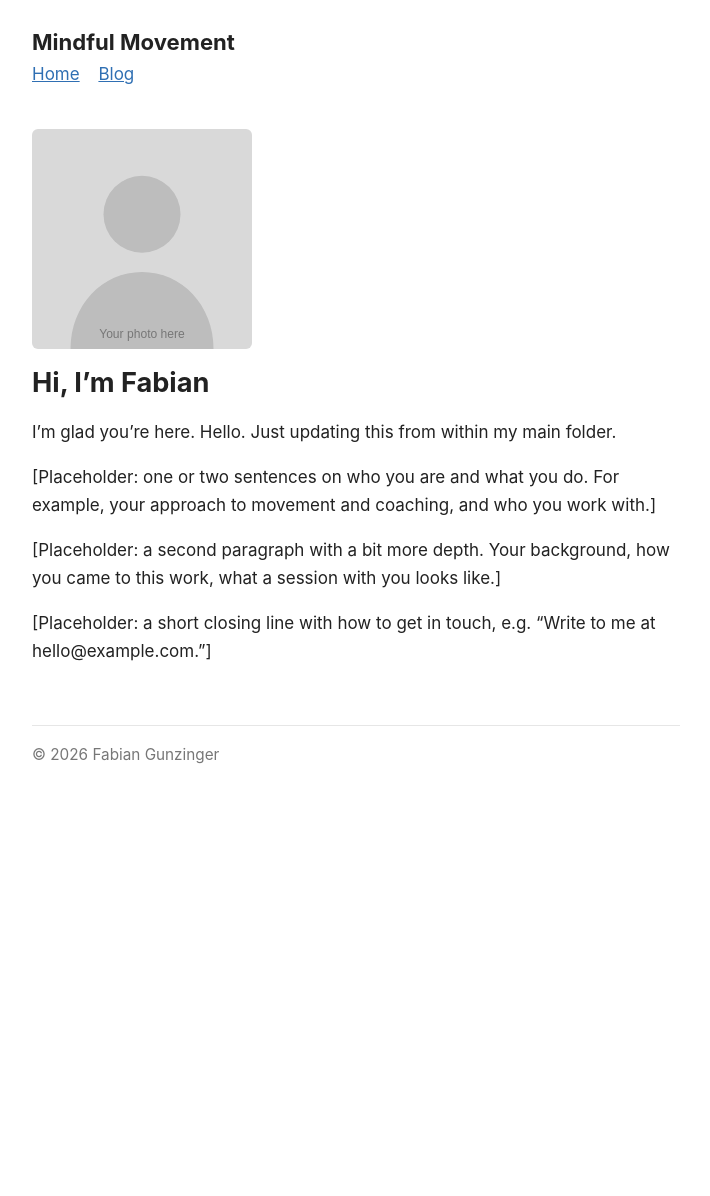
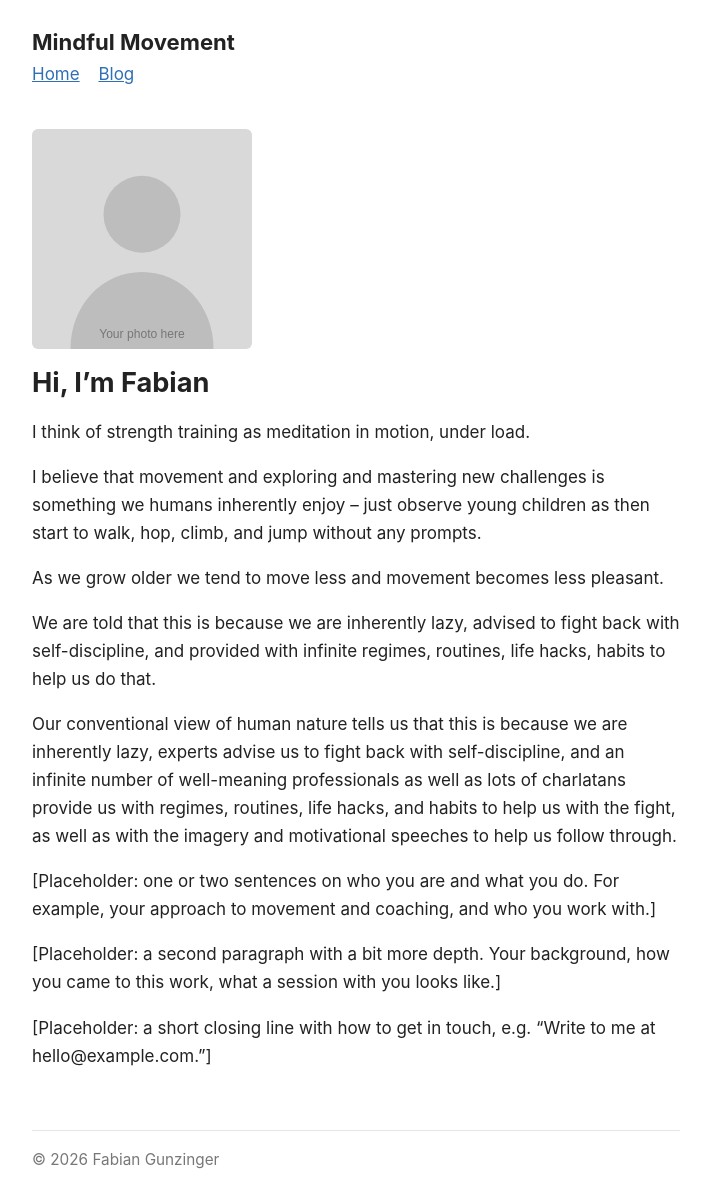
Before and after one commit to mindfulmovement/mindfulmovement.github.io, a Jekyll site: the page built from index.md, in a window 1280 px wide. Shown: the whole page, without its empty margins (284-994 px from the left). Built offline with Jekyll 4.4.1, drawn with Linux system fonts in a browser that asks for light colours; before the commit the page ends 900 px from its top, so only the background shows below that.

Commit message:
First draft of landing page intro.

```diff
--- a/index.md
+++ b/index.md
@@ -5,7 +5,15 @@
 
 # Hi, I'm Fabian
 
-I'm glad you're here. Hello. Just updating this from within my main folder.
+I think of strength training as meditation in motion, under load.
+
+I believe that movement and exploring and mastering new challenges is something we humans inherently enjoy – just observe young children as then start to walk, hop, climb, and jump without any prompts.
+
+As we grow older we tend to move less and movement becomes less pleasant.
+
+We are told that this is because we are inherently lazy, advised to fight back with self-discipline, and provided with infinite regimes, routines, life hacks, habits to help us do that.
+
+Our conventional view of human nature tells us that this is because we are inherently lazy, experts advise us to fight back with self-discipline, and an infinite number of well-meaning professionals as well as lots of charlatans provide us with regimes, routines, life hacks, and habits to help us with the fight, as well as with the imagery and motivational speeches to help us follow through.
 
 [Placeholder: one or two sentences on who you are and what you do. For example, your approach to movement and coaching, and who you work with.]
 
```
